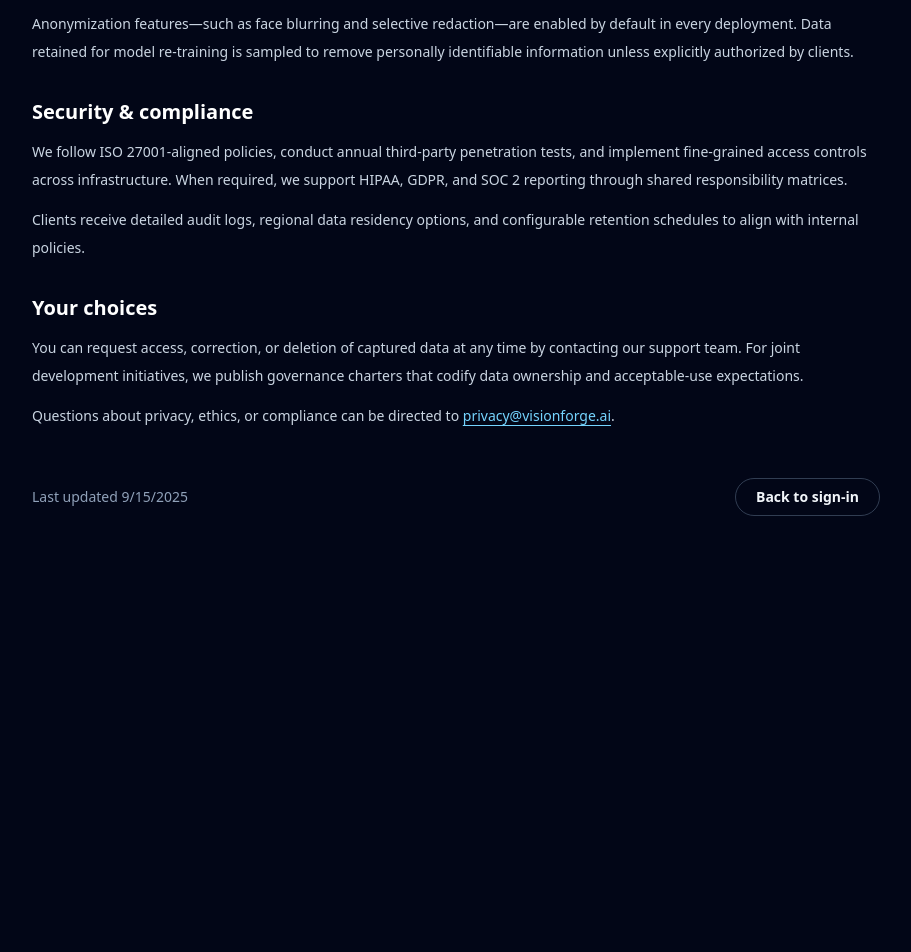
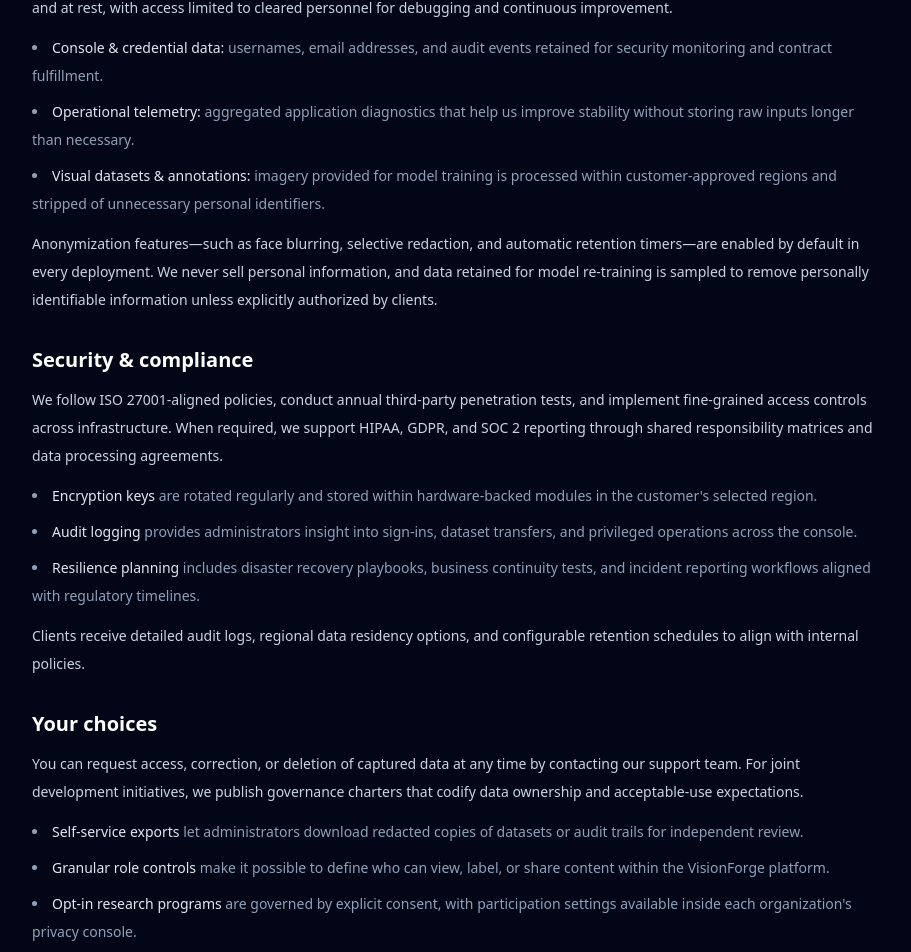
Before and after one commit to SyedTanzimAlam/Computer_Vision, a Next.js app: page /privacy in a window 1280 px wide. Shown: the part 492-1444 px from the top of the page, without its empty margins (184-1095 px from the left). Before the commit the page ends 1104 px from the top, so only its background shows below. Built offline with nearby package versions, Linux system fonts and the light colour scheme.

Commit message:
fix: finalize privacy policy content

```diff
--- a/app/privacy/page.tsx
+++ b/app/privacy/page.tsx
@@ -18,7 +18,7 @@ export default function PrivacyPage() {
           Our commitment to responsible console and vision data governance
         </h1>
         <p className="max-w-2xl text-base text-slate-300">
-          VisionForge builds trustworthy computer vision solutions by aligning technology decisions with rigorous data governance and human-centered safeguards.
+          VisionForge builds trustworthy computer vision solutions by aligning technology decisions with rigorous data governance, security-by-design practices, and transparent communication at every step of the product lifecycle.
         </p>
       </div>
 
@@ -28,16 +28,38 @@ export default function PrivacyPage() {
           <p>
             We collect only the data required to deliver contracted services. Production imagery and console activity are encrypted in transit and at rest, with access limited to cleared personnel for debugging and continuous improvement.
           </p>
+          <ul className="list-inside list-disc space-y-2 text-slate-400">
+            <li>
+              <span className="text-slate-200">Console &amp; credential data:</span> usernames, email addresses, and audit events retained for security monitoring and contract fulfillment.
+            </li>
+            <li>
+              <span className="text-slate-200">Operational telemetry:</span> aggregated application diagnostics that help us improve stability without storing raw inputs longer than necessary.
+            </li>
+            <li>
+              <span className="text-slate-200">Visual datasets &amp; annotations:</span> imagery provided for model training is processed within customer-approved regions and stripped of unnecessary personal identifiers.
+            </li>
+          </ul>
           <p>
-            Anonymization features—such as face blurring and selective redaction—are enabled by default in every deployment. Data retained for model re-training is sampled to remove personally identifiable information unless explicitly authorized by clients.
+            Anonymization features—such as face blurring, selective redaction, and automatic retention timers—are enabled by default in every deployment. We never sell personal information, and data retained for model re-training is sampled to remove personally identifiable information unless explicitly authorized by clients.
           </p>
         </div>
 
         <div className="space-y-3" id="terms">
           <h2 className="text-xl font-semibold text-white">Security & compliance</h2>
           <p>
-            We follow ISO 27001-aligned policies, conduct annual third-party penetration tests, and implement fine-grained access controls across infrastructure. When required, we support HIPAA, GDPR, and SOC 2 reporting through shared responsibility matrices.
+            We follow ISO 27001-aligned policies, conduct annual third-party penetration tests, and implement fine-grained access controls across infrastructure. When required, we support HIPAA, GDPR, and SOC 2 reporting through shared responsibility matrices and data processing agreements.
           </p>
+          <ul className="list-inside list-disc space-y-2 text-slate-400">
+            <li>
+              <span className="text-slate-200">Encryption keys</span> are rotated regularly and stored within hardware-backed modules in the customer&apos;s selected region.
+            </li>
+            <li>
+              <span className="text-slate-200">Audit logging</span> provides administrators insight into sign-ins, dataset transfers, and privileged operations across the console.
+            </li>
+            <li>
+              <span className="text-slate-200">Resilience planning</span> includes disaster recovery playbooks, business continuity tests, and incident reporting workflows aligned with regulatory timelines.
+            </li>
+          </ul>
           <p>
             Clients receive detailed audit logs, regional data residency options, and configurable retention schedules to align with internal policies.
           </p>
@@ -48,6 +70,17 @@ export default function PrivacyPage() {
           <p>
             You can request access, correction, or deletion of captured data at any time by contacting our support team. For joint development initiatives, we publish governance charters that codify data ownership and acceptable-use expectations.
           </p>
+          <ul className="list-inside list-disc space-y-2 text-slate-400">
+            <li>
+              <span className="text-slate-200">Self-service exports</span> let administrators download redacted copies of datasets or audit trails for independent review.
+            </li>
+            <li>
+              <span className="text-slate-200">Granular role controls</span> make it possible to define who can view, label, or share content within the VisionForge platform.
+            </li>
+            <li>
+              <span className="text-slate-200">Opt-in research programs</span> are governed by explicit consent, with participation settings available inside each organization&apos;s privacy console.
+            </li>
+          </ul>
           <p id="support">
             Questions about privacy, ethics, or compliance can be directed to <a className="text-sky-300 underline underline-offset-4" href="mailto:privacy@visionforge.ai">privacy@visionforge.ai</a>.
           </p>
```
